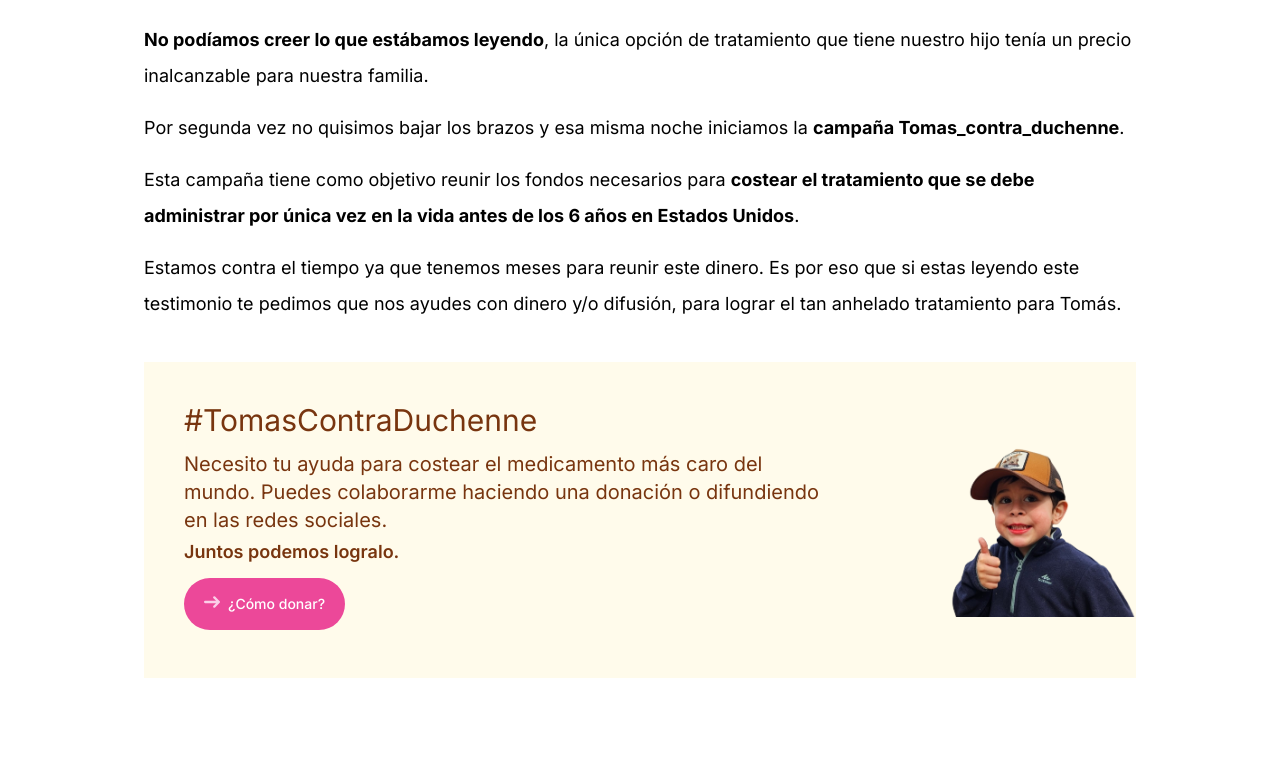
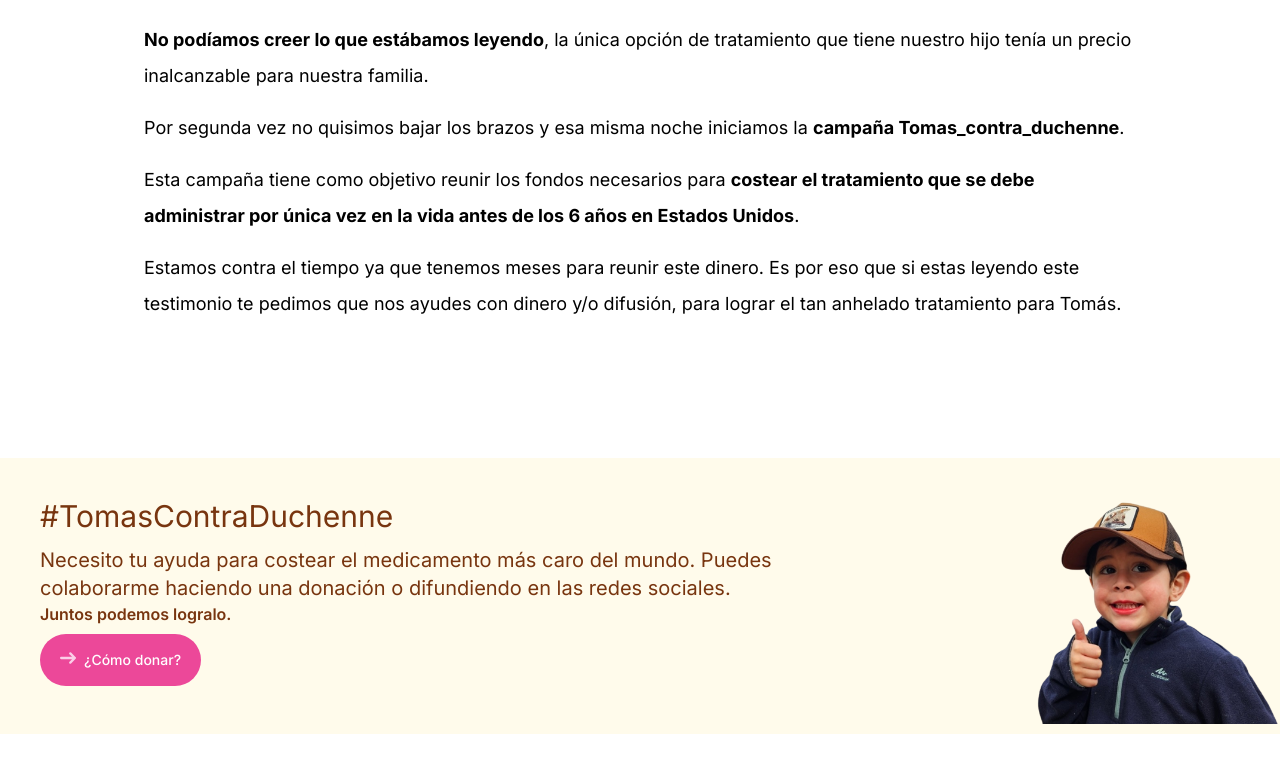
Before and after one commit to dalvaradotey/tomas, a Next.js app: page /testimonio in a window 1280 px wide. Shown: the part 1530-2302 px from the top of the page. After the commit the page ends 2264 px from the top, so only its background shows below. Built offline with nearby package versions, Linux system fonts and the light colour scheme.

Commit message:
UPDATE: corrección de banner

```diff
--- a/src/app/donar/page.tsx
+++ b/src/app/donar/page.tsx
@@ -5,6 +5,7 @@ import Banner from "@/components/Banner";
 
 export default function Donar() {
   return (
+    <>
       <div id="donar" className="px-8 py-8 md:py-24 md:px-28 text-neutral-700">
         <h2 className="text-3xl md:text-5xl font-semibold text-center">
           ¿Cómo donar?
@@ -15,9 +16,10 @@ export default function Donar() {
         <div className="grid grid-cols-1 gap-4 my-2 md:grid-cols-4 md:gap-10 md:my-5">
           <AidMethods />
         </div>
-      <div className="mt-20">
+      </div>
+      <div className="mt-10">
         <Banner />
       </div>
-    </div>
+    </>
   )
 }
--- a/src/app/duchenne/page.tsx
+++ b/src/app/duchenne/page.tsx
@@ -1,5 +1,8 @@
+import Banner from "@/components/Banner";
+
 export default function Duchenne() {
   return (
+    <>
       <div className="p-8 md:py-24 md:px-36 text-lg leading-9 space-y-4">
         <h1 className="text-3xl font-semibold">Distrofia Muscular de Duchenne (DMD)</h1>
         <p>La Distrofia Muscular de Duchenne (DMD) es la distrofia muscular más común diagnosticada durante la infancia. Limita significativamente los años de vida de los afectados. Afecta a 1 de cada 5.000 niños en el mundo (alrededor de 20.000 casos nuevos cada año).</p>
@@ -23,5 +26,9 @@ export default function Duchenne() {
         <p>ELEVIDYS aborda la causa genética de Duchenne (mutaciones en el gen de la distrofina que provocan la falta de la proteína distrofina) mediante la administración de un gen que codifica una forma abreviada de distrofina a las células musculares conocidas como micro-distrofina ELEVIDYS. Esta aprobación acelerada se basa en un aumento en la expresión de la proteína microdistrofina ELEVIDYS en el músculo esquelético. ELEVIDYS está respaldado por evidencia biológica y empírica, además de datos de eficacia de dos estudios clínicos.</p>
         <p className="text-sm text-gray-600">Fuente: <a href="https://www.duchenne-spain.org/blog/sarepta-therapeutics-anuncia-la-aprobacion-por-parte-de-la-fda-de-elevidys-la-primera-terapia-genica-para-tratar-la-distrofia-muscular-de-duchenne" className="text-blue-500 underline" target="_blank">https://www.duchenne-spain.org/blog/sarepta-therapeutics-anuncia-la-aprobacion-por-parte-de-la-fda-de-elevidys-la-primera-terapia-genica-para-tratar-la-distrofia-muscular-de-duchenne/</a></p>
       </div>
+      <div className="mt-10">
+        <Banner />
+      </div>
+    </>
   )
 }
--- a/src/app/testimonio/page.tsx
+++ b/src/app/testimonio/page.tsx
@@ -1,8 +1,6 @@
 import Image from 'next/image'
 import TomasFamiliaNieve from '../../../public/tomas-familia-nieve.jpg'
 import Elevidys from '../../../public/elevidys.png'
-import TomasPNG from '../../../public/tomas.png'
-import Link from 'next/link';
 import Banner from '@/components/Banner';
 
 export default function Testimonio() {
@@ -61,9 +59,9 @@ export default function Testimonio() {
           <p>Esta campaña tiene como objetivo reunir los fondos necesarios para <strong>costear el tratamiento que se debe administrar por única vez en la vida antes de los 6 años en Estados Unidos</strong>.</p>
           <p>Estamos contra el tiempo ya que tenemos meses para reunir este dinero. Es por eso que si estas leyendo este testimonio te pedimos que nos ayudes con dinero y/o difusión, para lograr el tan anhelado tratamiento para Tomás.</p>
         </div>
-        <div className="mt-10">
-          <Banner />
-        </div>
+      </div>
+      <div className="mt-10">
+        <Banner />
       </div>
     </>
   );
```
Lines whose indentation alone changed are shown as unchanged.
